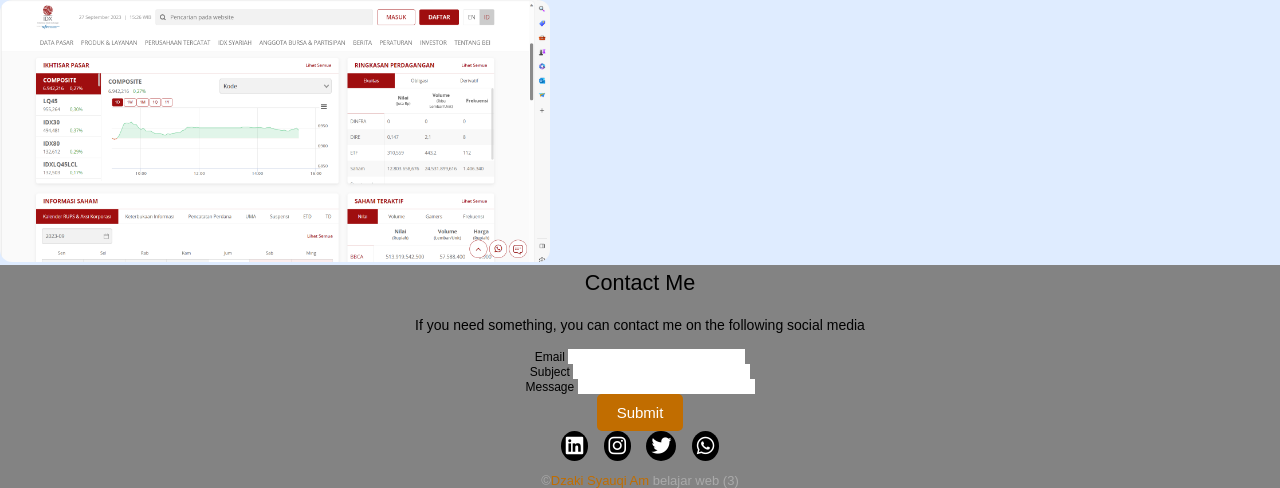
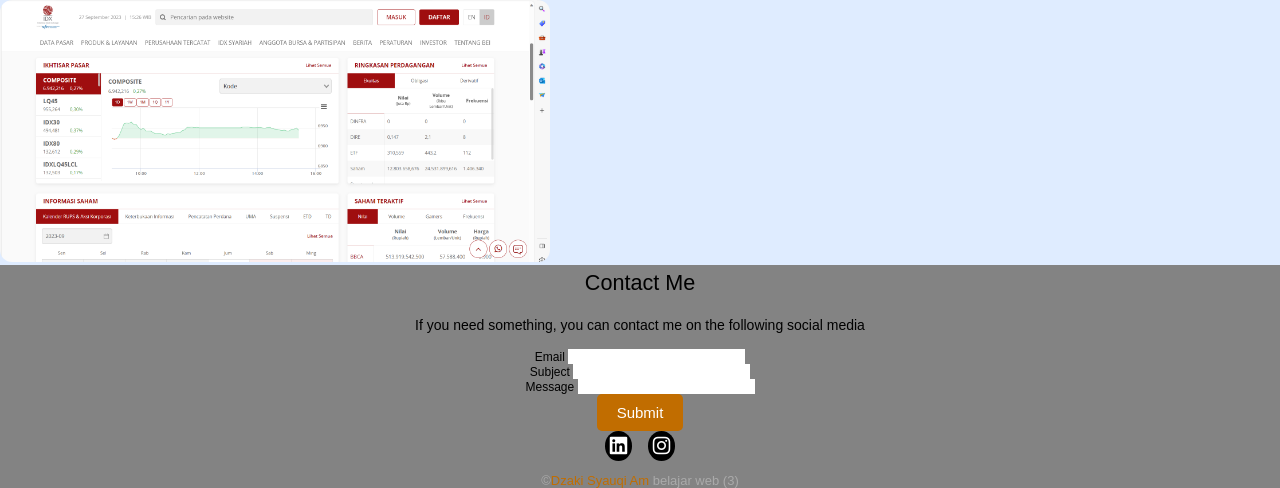
Before and after one commit to jack23w/UTS-PROMNET, a plain HTML site: page index.html in a window 1280 px wide. Shown: the part 4491-4979 px from the top of the page. Drawn offline with nearby package versions, Linux system fonts and the light colour scheme; files whose address does not match are found by name.

Commit message:
Update index.html

```diff
--- a/index.html
+++ b/index.html
@@ -295,10 +295,8 @@
                   </script>
 
             <div class="social">
-                <a href="https://www.linkedin.com/in/zidny-ilman-2648b9248"><i class="fa-brands fa-linkedin"></i></a>
-                <a href="https://www.instagram.com/jidniin/"><i class="fa-brands fa-instagram"></i></a>
-                <a href="https://twitter.com/lilmann02"><i class="fa-brands fa-twitter"></i></a>
-                <a href="https://wa.me/081324327350"><i class="fa-brands fa-whatsapp"></i></a>
+                <a href="https://https://www.linkedin.com/in/dzaki-syauqi-anthera-mumtaz-b048ba244/"><i class="fa-brands fa-linkedin"></i></a>
+                <a href="https://www.instagram.com/jacky_mumtaz?igshid=ZDdkNTZiNTM%3D"><i class="fa-brands fa-instagram"></i></a>
             </div>
             <div class="links">
 
```
